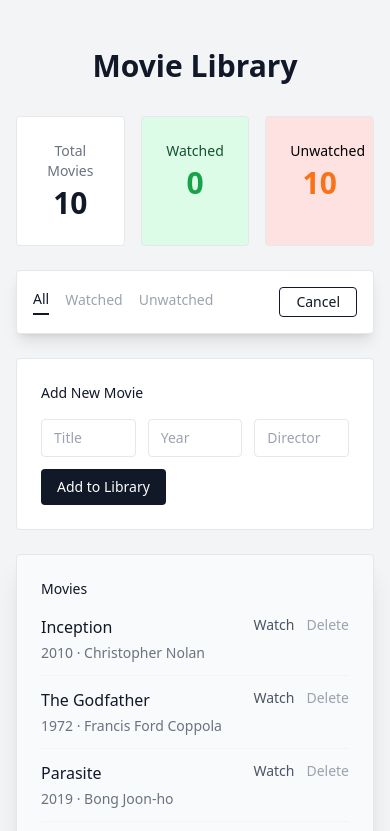
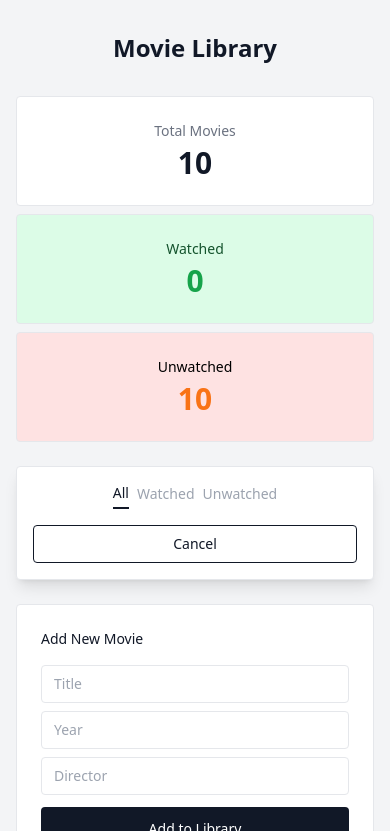
Before and after one commit to ernestdogosson/movieLibraryApp, a plain HTML site: page index.html in a window 390 px wide. Both pictures are taken after a click on the button "+ Add Movie". Shown: the top 831 px of the page. Drawn offline with nearby package versions, Linux system fonts and the light colour scheme.

Commit message:
Improve mobile responsiveness with responsive grid layouts and touch-friendly controls

```diff
--- a/index.html
+++ b/index.html
@@ -7,16 +7,16 @@
     <script src="https://cdn.tailwindcss.com"></script>
   </head>
   <body class="min-h-screen bg-gray-100">
-    <div class="max-w-5xl mx-auto py-12 px-4">
+    <div class="max-w-5xl mx-auto py-8 md:py-12 px-4">
       <!-- Header -->
       <div class="mb-8">
-        <h1 class="text-3xl font-semibold text-gray-900 text-center">
+        <h1 class="text-2xl md:text-3xl font-semibold text-gray-900 text-center">
           Movie Library
         </h1>
       </div>
 
       <!-- Stats Cards -->
-      <div class="grid grid-cols-3 gap-4 mb-6">
+      <div class="grid grid-cols-1 md:grid-cols-3 gap-2 md:gap-4 mb-6">
         <div class="bg-white border border-gray-200 p-6 text-center rounded">
           <div class="text-sm text-gray-500 mb-1">Total Movies</div>
           <div class="text-3xl font-semibold text-gray-900" id="totalCount">
@@ -44,8 +44,8 @@
 
       <!-- Filters & Actions Window -->
       <div class="bg-white border border-gray-200 p-4 mb-6 shadow-lg rounded">
-        <div class="flex items-center justify-between">
-          <div class="flex gap-4 text-sm">
+        <div class="flex flex-col sm:flex-row items-center justify-between gap-4">
+          <div class="flex gap-2 sm:gap-4 text-sm">
             <button
               onclick="filterMovies('all')"
               id="btnAll"
@@ -72,7 +72,7 @@
           <button
             onclick="toggleAddForm()"
             id="btnToggleForm"
-            class="text-sm px-4 py-1 border border-gray-900 text-gray-900 rounded hover:bg-gray-900 hover:text-white"
+            class="text-sm px-4 py-2 border border-gray-900 text-gray-900 rounded hover:bg-gray-900 hover:text-white w-full sm:w-auto"
           >
             + Add Movie
           </button>
@@ -85,7 +85,7 @@
         class="bg-white border border-gray-200 p-6 mb-6 rounded hidden"
       >
         <h3 class="text-sm font-medium text-gray-900 mb-4">Add New Movie</h3>
-        <div class="grid grid-cols-3 gap-3 mb-3">
+        <div class="grid grid-cols-1 md:grid-cols-3 gap-2 md:gap-3 mb-3">
           <input
             type="text"
             id="inputTitle"
@@ -107,7 +107,7 @@
         </div>
         <button
           onclick="addMovie()"
-          class="px-4 py-2 bg-gray-900 text-white text-sm rounded hover:bg-gray-700"
+          class="px-4 py-3 bg-gray-900 text-white text-sm rounded hover:bg-gray-700 w-full sm:w-auto"
         >
           Add to Library
         </button>
--- a/script/main.js
+++ b/script/main.js
@@ -179,16 +179,16 @@ function renderMovies() {
           <p class="text-sm text-gray-500">${movie.year} · ${movie.director}</p>
         </div>
 
-        <div class="flex gap-3 text-sm">
+        <div class="flex flex-col sm:flex-row gap-2 sm:gap-3 text-sm">
           <button
             onclick="toggleWatched('${movie.title.replace(/'/g, "\\'")}')"
-            class="text-gray-600 hover:text-gray-900"
+            class="text-gray-600 hover:text-gray-900 py-1 px-2 sm:px-0"
           >
             ${movie.isWatched ? "Unwatch" : "Watch"}
           </button>
           <button
             onclick="removeMovie('${movie.title.replace(/'/g, "\\'")}')"
-            class="text-gray-400 hover:text-red-600"
+            class="text-gray-400 hover:text-red-600 py-1 px-2 sm:px-0"
           >
             Delete
           </button>
```
